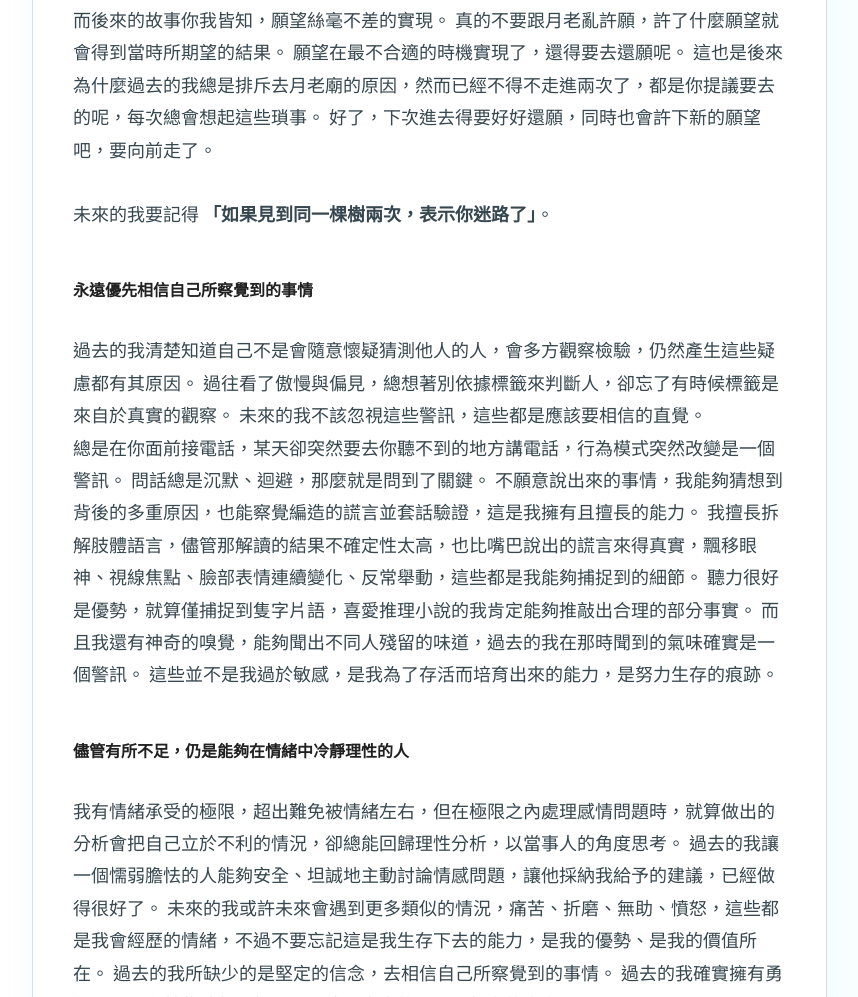
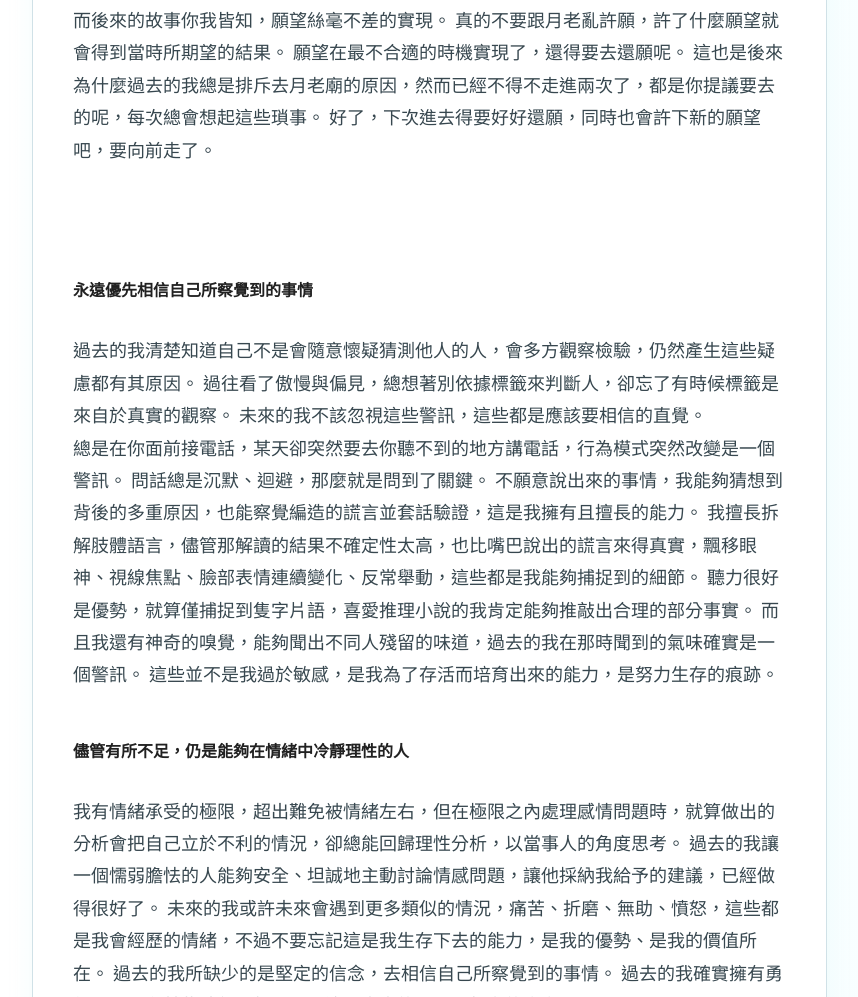
Before and after one commit to phias/phias.github.io, a plain HTML site: page lifePuzzle202510.html in a window 1280 px wide. Shown: the part 2038-3035 px from the top of the page, without its empty margins (0-858 px from the left). Drawn offline with nearby package versions, Linux system fonts and the light colour scheme.

Commit message:
Add inline style to paragraph for text color
Applied a specific text color to a paragraph by adding an inline style attribute using the CSS variable --color-surface-50.

```diff
--- a/lifePuzzle202510.html
+++ b/lifePuzzle202510.html
@@ -187,7 +187,7 @@
                     這也是後來為什麼過去的我總是排斥去月老廟的原因，然而已經不得不走進兩次了，都是你提議要去的呢，每次總會想起這些瑣事。
                     好了，下次進去得要好好還願，同時也會許下新的願望吧，要向前走了。
                 </p>
-                <p>
+                <p style="color: var(--color-surface-50);">
                     未來的我要記得
                     <strong>「如果見到同一棵樹兩次，表示你迷路了」</strong>。
                 </p>
```
